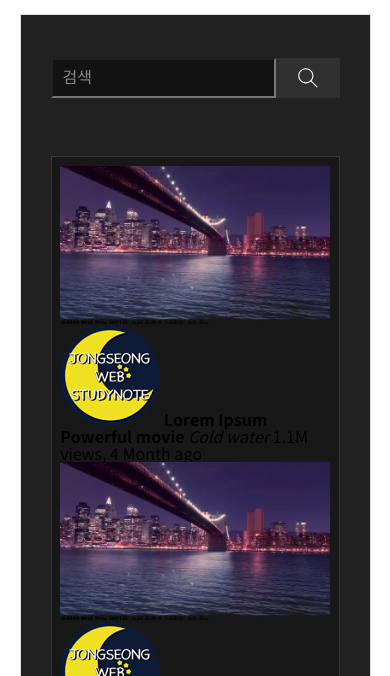
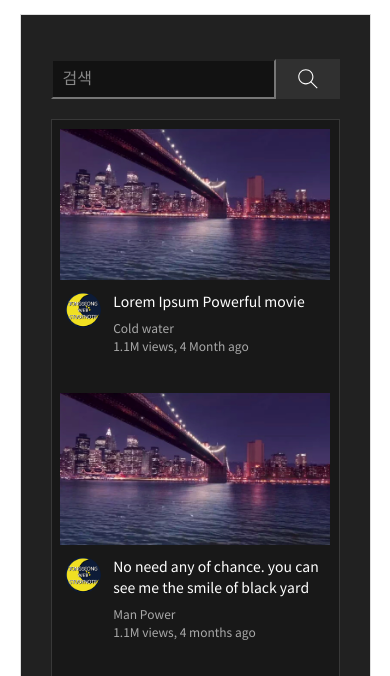
Before and after one commit to JJSEONG/SeongTube, a plain HTML site: page index.html in a window 390 px wide. Shown: the part 86-762 px from the top of the page. Drawn offline with Linux system fonts and the light colour scheme.

Commit message:
SeongTube 반응형 제작

```diff
--- a/css/style.css
+++ b/css/style.css
@@ -98,7 +98,7 @@ section {
   flex-wrap: wrap;
   width: 100%;
   height: 100%;
-  margin-top: 20%;
+  margin-top: 20px;
   padding: 3%;
   background: #181818;
   border: 1px solid #383838;
@@ -108,3 +108,129 @@ section {
 .contents.list {
   display: flex;
 }
+
+.contents.list {
+  display: flex;
+}
+
+.contents figure {
+  display: flex;
+  flex-direction: column;
+  position: relative;
+  flex: 0 0 23%;
+  margin: 1%;
+}
+
+.contents figure .btn_view {
+  flex: none;
+  width: 100%;
+  position: relative;
+}
+
+.contents figure .btn_view.focus-visible {
+  filter: brightness(1.2);
+}
+
+.contents figure .btn_view::before {
+  content: '';
+  display: block;
+  width: 100%;
+  padding-top: 56.25%;
+}
+
+.contents figure picture {
+  display: block;
+  position: absolute;
+  top: 0;
+  left: 0;
+  right: 0;
+  bottom: 0;
+  height: 100%;
+  margin-left: auto;
+  margin-right: auto;
+  overflow: hidden;
+  transition: filter 0.3s;
+}
+
+.contents figure picture:hover {
+  filter: brightness(1.2)
+}
+
+.contents figcaption {
+  display: flex;
+  align-items: flex-start;
+  padding: 12px 5px 40px;
+  cursor: pointer;
+}
+
+.contents figcaption i {
+  flex-shrink: 0;
+  display: block;
+  width: 36px;
+  height: 36px;
+  margin-right: 12px;
+  border-radius: 50%;
+  overflow: hidden;
+}
+
+.contents figcaption .description {
+  display: block;
+  width: 100%;
+  font-size: 12px;
+  color: #aaa;
+  transition: color 0.3s;
+}
+
+.contents figcaption .description:hover {
+  color: #fff;
+}
+
+.contents figcaption .description strong {
+  width: 100%;
+  margin-bottom: 4px;
+  display: -webkit-box;
+  -webkit-line-clamp: 2;
+  -webkit-box-orient: vertical;
+  overflow: hidden;
+  text-overflow: ellipsis;
+  line-height: 1.5;
+  font-size: 14px;
+  color: #fff;
+  font-weight: 400;
+}
+
+.contents figcaption .description em {
+  display: block;
+  font-style: normal;
+  line-height: 2;
+}
+
+.contents figcaption .description .stream {
+  display: block;
+  width: 65px;
+  margin-top: 8px;
+  padding: 3px;
+  border-radius: 2px;
+  border: 1px solid #ff4e45;
+  color: #ff4e45;
+  text-align: center;
+}
+
+@media (max-width: 1024px) {
+  .contents figure {
+    flex: 0 0 31.333%;
+  }
+}
+
+@media (max-width: 767px) {
+  .contents figure {
+    flex: 0 0 48%;
+  }
+}
+
+@media (max-width: 480px) {
+  .contents figure {
+    flex: 0 0 100%;
+    margin: 0;
+  }
+}
--- a/index.html
+++ b/index.html
@@ -17,7 +17,12 @@
         <input type="text" name="search" id="search" placeholder="검색" autocomplete="off">
         <label for="search">
           <a href="#" class="btn_search">
-            <svg viewBox="0 0 24 24" preserveAspectRatio="xMidYmid meet" focusable="false" class="ico-zoom">
+            <svg
+              viewBox="0 0 24 24"
+              preserveAspectRatio="xMidYMid meet"
+              focusable="false"
+              class="ico-zoom"
+            >
               <path
                 d="M20.87,20.17l-5.59-5.59C16.35,13.35,17,11.75,17,10c0-3.87-3.13-7-7-7s-7,3.13-7,7s3.13,7,7,7c1.75,0,3.35-0.65,4.58-1.71 l5.59,5.59L20.87,20.17z M10,16c-3.31,0-6-2.69-6-6s2.69-6,6-6s6,2.69,6,6S13.31,16,10,16z"
               ></path>
```
